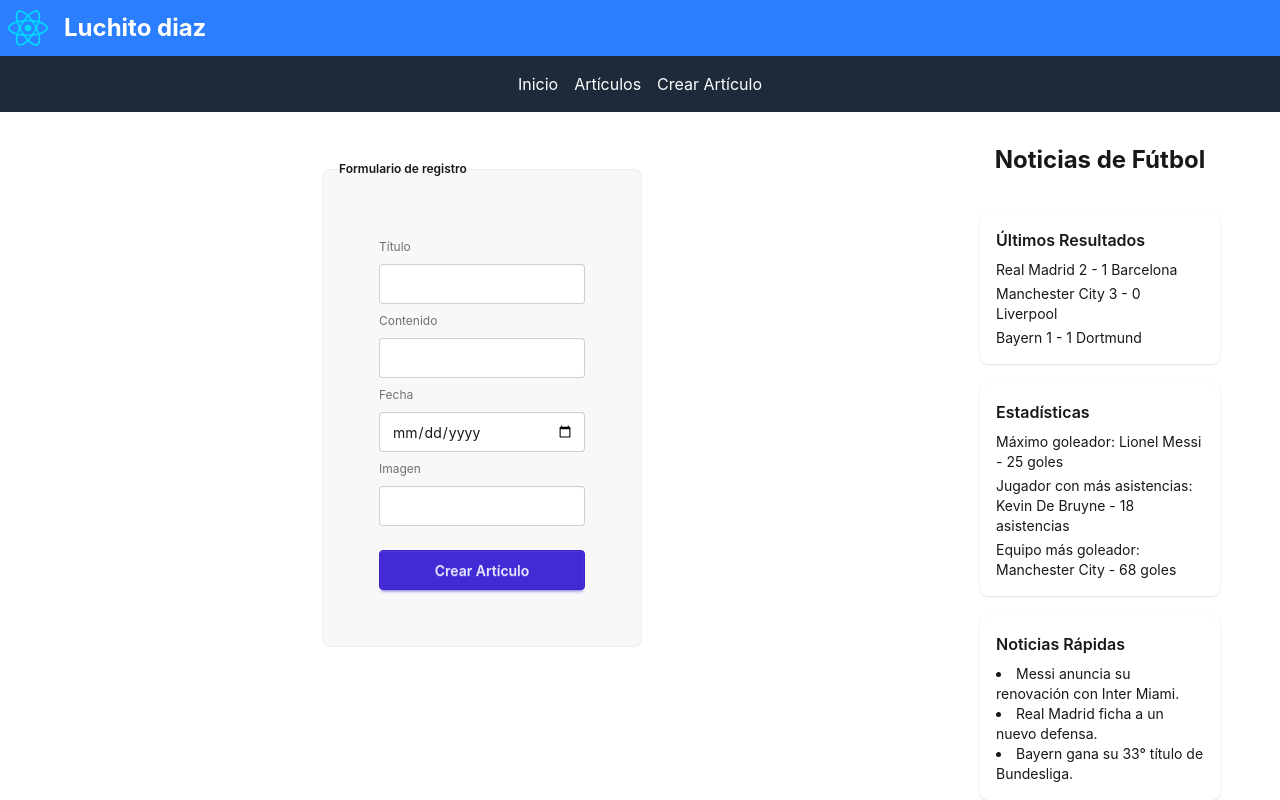
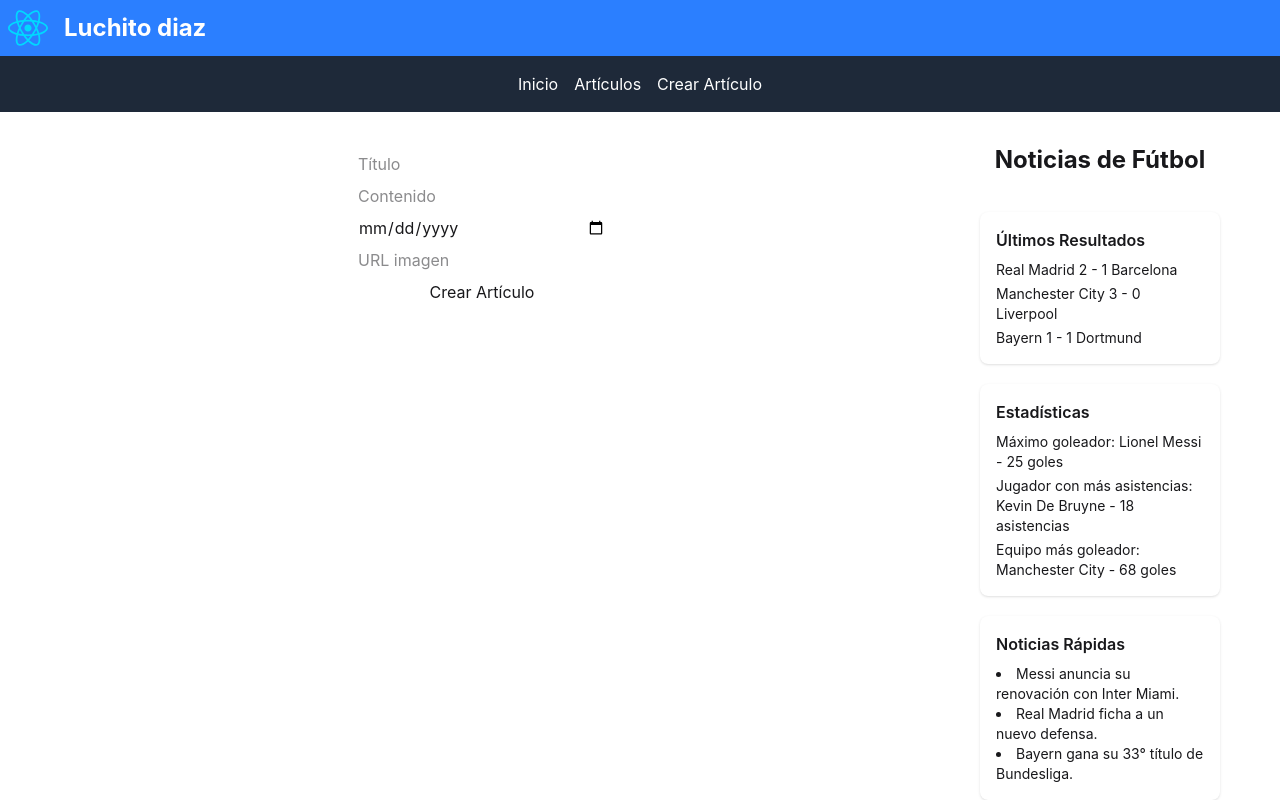
Before and after one commit to karrito1/blogPersonal, a React (Vite) app in the folder fronted/: page /creararticulos in a window 1280 px wide. Shown: the top 800 px of the page. Built offline with nearby package versions, Linux system fonts and the light colour scheme.

Commit message:
se realizaron cambios necesarios

```diff
--- a/fronted/src/componentes/page/CrearArticulos.tsx
+++ b/fronted/src/componentes/page/CrearArticulos.tsx
@@ -1,6 +1,6 @@
 import useFormulario from "../../hooks/useFormulario";
 
-const API = "https://blogpersonal-3zgi.onrender.com/";
+const API = "https://blogpersonal-3zgi.onrender.com";
 
 const CrearArticulo = () => {
   const { form, cambiado, limpiarFormulario } = useFormulario({
@@ -13,6 +13,12 @@
   const guardar = async (e: React.FormEvent<HTMLFormElement>) => {
     e.preventDefault();
 
+    //  Validación básica
+    if (!form.titulo || !form.contenido) {
+      alert("Completa los campos");
+      return;
+    }
+
     try {
       const response = await fetch(`${API}/api/articulo/crearArticulo`, {
         method: "POST",
@@ -23,63 +29,32 @@
       });
 
       if (!response.ok) {
-        throw new Error("Error al crear artículo");
+        alert("Error al crear artículo");
+        return;
       }
 
+      //  Leer respuesta
       const data = await response.json();
-      console.log("Artículo creado:", data);
+      console.log(data);
 
       limpiarFormulario();
       alert("Artículo creado correctamente");
     } catch (error) {
-      console.error("Error:", error);
-      alert("Error al crear artículo");
+      console.error(error);
+      alert("Error en la conexión");
     }
   };
 
   return (
     <div className="flex items-center justify-center mt-8">
-      <fieldset className="fieldset bg-base-200 border-base-300 rounded-box w-xs border p-4">
-        <legend className="fieldset-legend">Formulario de registro</legend>
+      <form onSubmit={guardar} className="flex flex-col gap-2">
+        <input type="text" name="titulo" placeholder="Título" onChange={cambiado} />
+        <input type="text" name="contenido" placeholder="Contenido" onChange={cambiado} />
+        <input type="date" name="fecha" onChange={cambiado} />
+        <input type="text" name="imagen" placeholder="URL imagen" onChange={cambiado} />
 
-        <form onSubmit={guardar} className="flex flex-col gap-2 m-10">
-          <label className="label">Título</label>
-          <input
-            type="text"
-            className="input input-bordered w-full"
-            onChange={cambiado}
-            name="titulo"
-          />
-
-          <label className="label">Contenido</label>
-          <input
-            type="text"
-            className="input input-bordered w-full"
-            onChange={cambiado}
-            name="contenido"
-          />
-
-          <label className="label">Fecha</label>
-          <input
-            type="date"
-            className="input input-bordered w-full"
-            onChange={cambiado}
-            name="fecha"
-          />
-
-          <label className="label">Imagen</label>
-          <input
-            type="text"
-            className="input input-bordered w-full"
-            onChange={cambiado}
-            name="imagen"
-          />
-
-          <button className="btn btn-primary mt-4 w-full">
-            Crear Artículo
-          </button>
-        </form>
-      </fieldset>
+        <button>Crear Artículo</button>
+      </form>
     </div>
   );
 };
```
